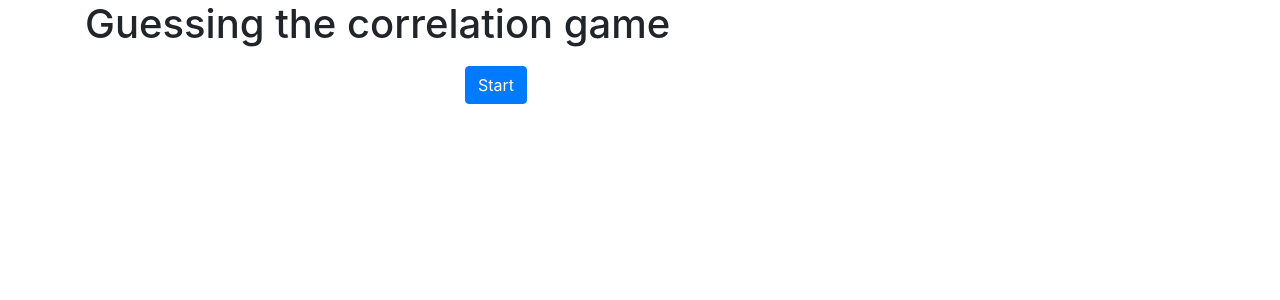
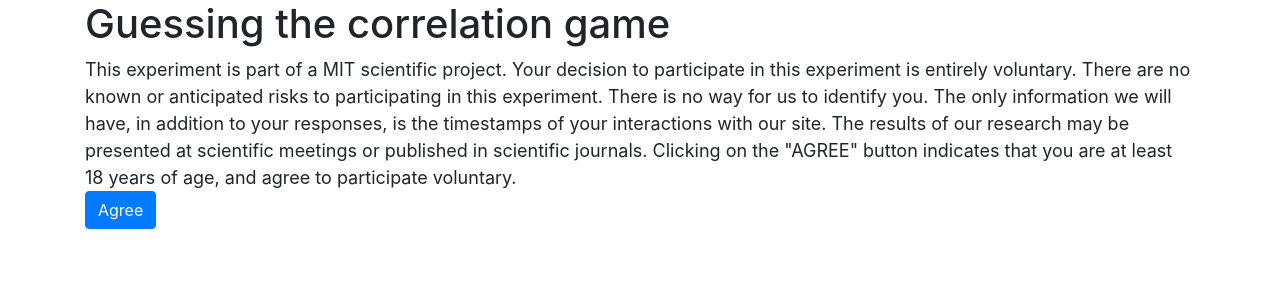
Before and after one commit to adminq80/Interactive_estimation, a Django app: page / in a window 1280 px wide. Shown: the part 66-366 px from the top of the page. Run offline with Django 3.2, Linux system fonts and the light colour scheme; parts of the project's set-up code (start-up, migrations or seed data) failed here and were passed over; some libraries are stand-ins or nearby versions.

Commit message:
Added consent form and moved buttons

```diff
--- a/game/static/css/project.css
+++ b/game/static/css/project.css
@@ -45,7 +45,7 @@ body {
   width: 400px;
 }
 
-.btn-primary {
+.next {
   margin-top: 10px;
   margin-left: 380px;
 }
--- a/game/templates/board/answer.html
+++ b/game/templates/board/answer.html
@@ -17,7 +17,7 @@
           Actual correlation: {{ board.answer }}
         </div>
         <form action="{% url 'board:match' %}">
-          <input type="submit" value="Next" class="btn btn-primary col-md-2">
+          <input type="submit" value="Next" class="btn btn-primary col-md-2 next">
         </form>
       </div>
       </div>
--- a/game/templates/pages/home.html
+++ b/game/templates/pages/home.html
@@ -2,7 +2,10 @@
 
 {% block content %}
     <h1>Guessing the correlation game</h1>
+    <div>
+    This experiment is part of a MIT scientific project. Your decision to participate in this experiment is entirely voluntary. There are no known or anticipated risks to participating in this experiment. There is no way for us to identify you. The only information we will have, in addition to your responses, is the timestamps of your interactions with our site. The results of our research may be presented at scientific meetings or published in scientific journals. Clicking on the "AGREE" button indicates that you are at least 18 years of age, and agree to participate voluntary.
+    </div>
     <form action="/users/start/" method="get">
-    <input class="btn btn-primary" type="submit" value="Start">
+    <input class="btn btn-primary" type="submit" value="Agree">
     </form>
 {% endblock %}
```
Also changed, not shown: game/templates/board/match.html (+1 -13 lines).
